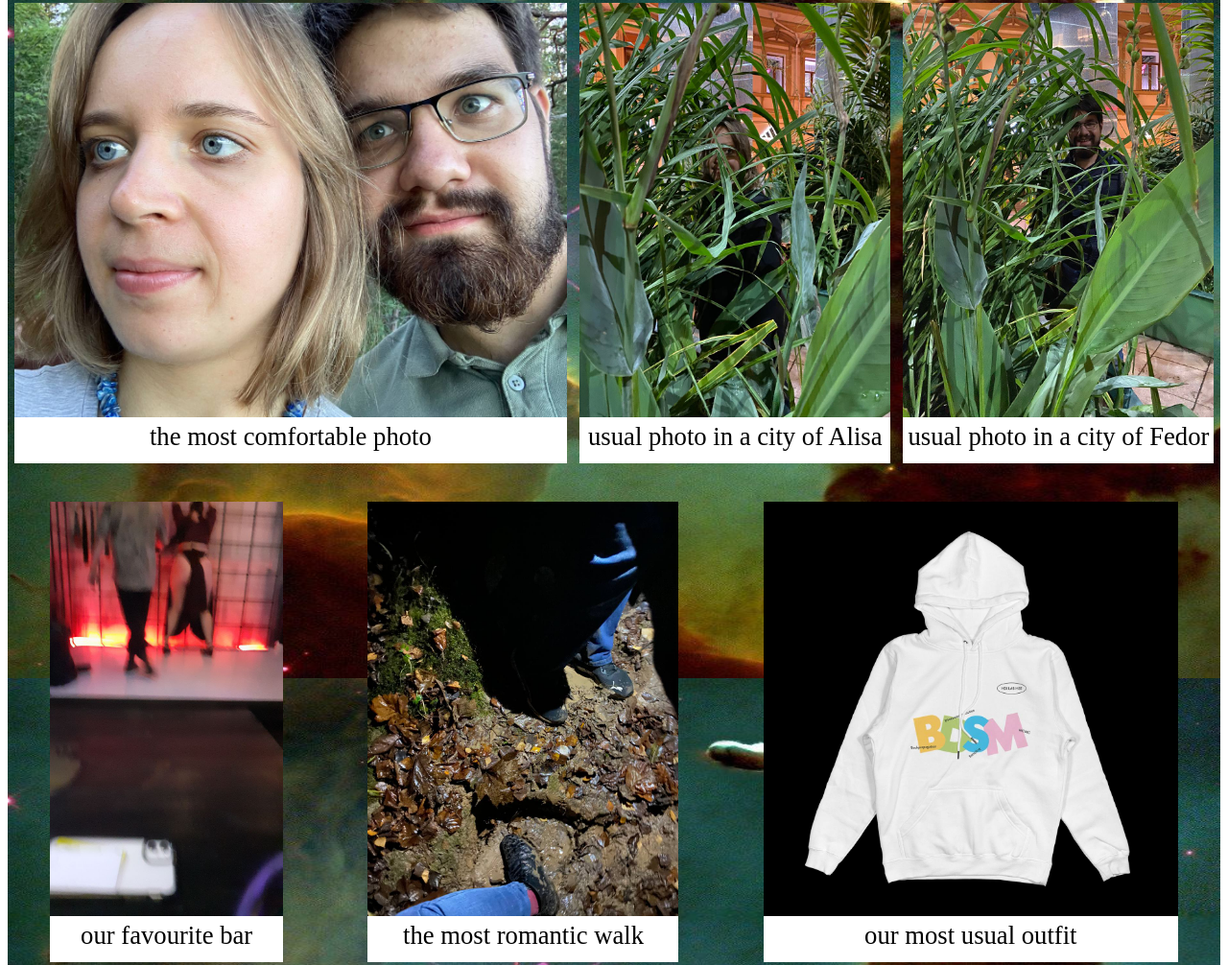
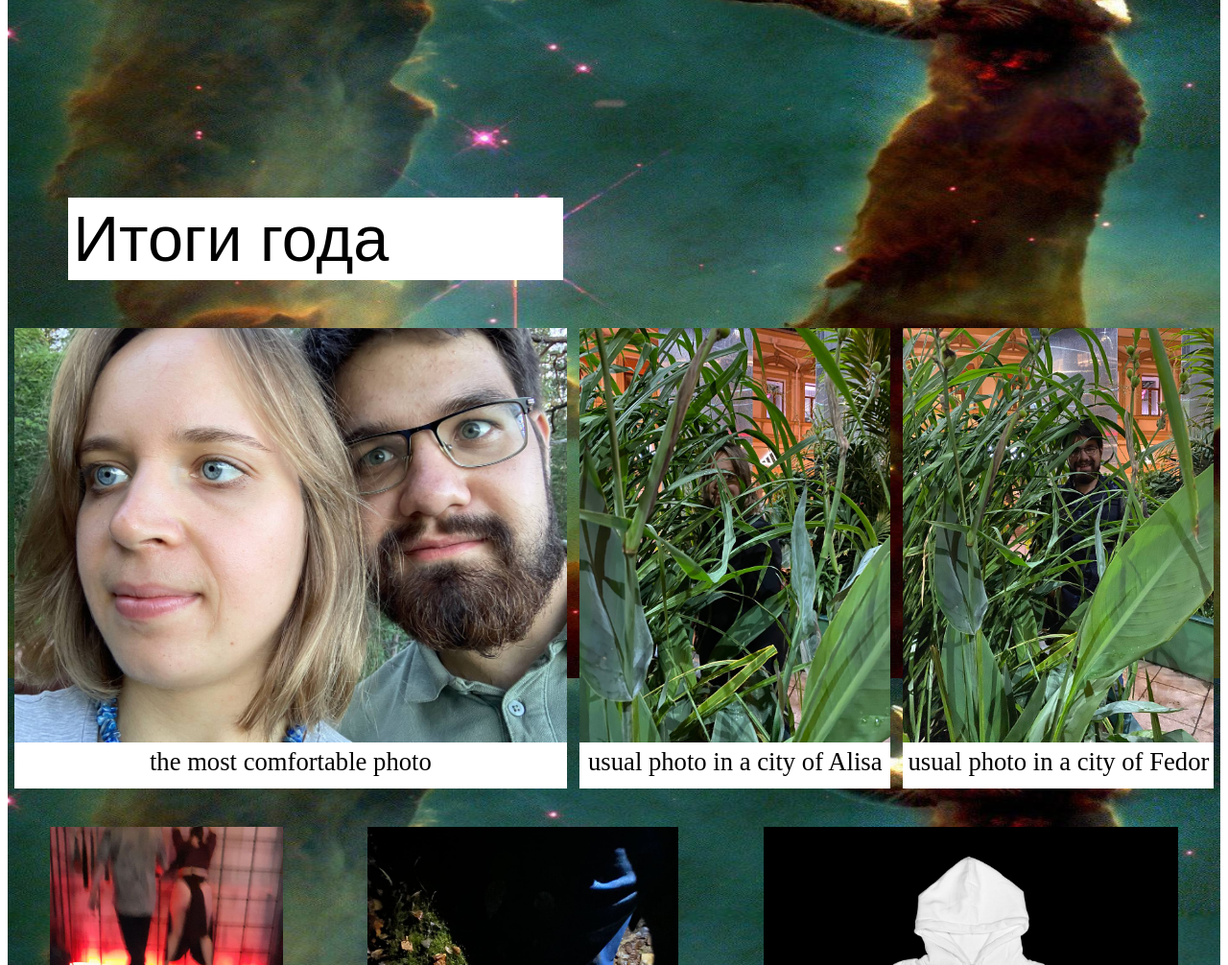
Before and after one commit to TulaShlyosberg/new_year, a plain HTML site: page index.html in a window 1280 px wide. Shown: the part 1701-2707 px from the top of the page at 96% size. Drawn offline with Linux system fonts and the light colour scheme.

Commit message:
deploy-2

```diff
--- a/index.html
+++ b/index.html
@@ -18,9 +18,9 @@
             <div class="new-year-congrats">
                 С Новым годом!
             </div>
-            <!-- <div class="conclusions">
+            <div class="conclusions">
                 Итоги года
-            </div> -->
+            </div>
             <div class="photos photos-0">
                 <div class="photo-item">
                     <img src="img/the most comfortable photo.jpg" height="90%">
```
